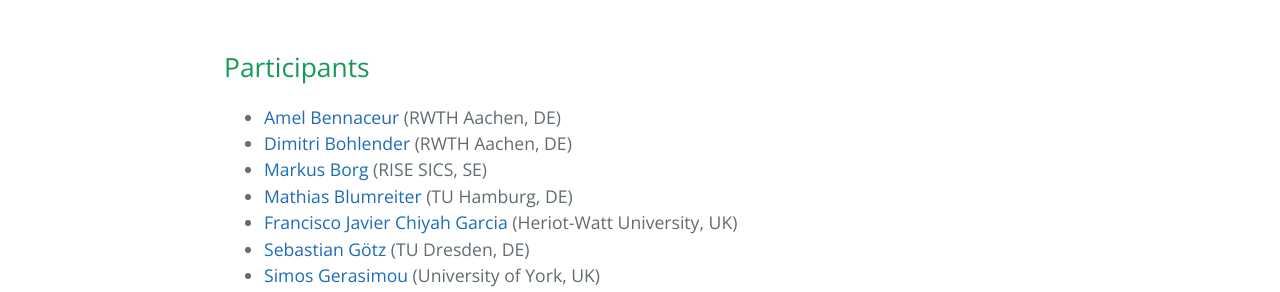
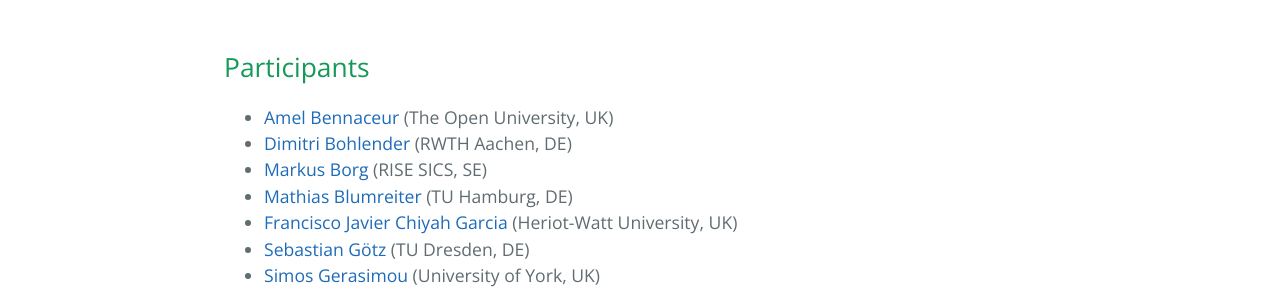
Before and after one commit to thomas-vogel/ES4CPS, a Jekyll site: the page built from participants.md, in a window 1280 px wide. Shown: the part 326-618 px from the top of the page. Built offline with Jekyll 4.4.1, drawn with Linux system fonts in a browser that asks for light colours.

Commit message:
Update participants.md

```diff
--- a/participants.md
+++ b/participants.md
@@ -7,7 +7,7 @@ permalink: /participants.html
 
 ## Participants
 
-* [Amel Bennaceur](http://www.open.ac.uk/people/ab33792){:target="_blank"} (RWTH Aachen, DE)
+* [Amel Bennaceur](http://www.open.ac.uk/people/ab33792){:target="_blank"} (The Open University, UK)
 * [Dimitri Bohlender](https://embedded.rwth-aachen.de/doku.php?id=lehrstuhl:mitarbeiter:bohlender){:target="_blank"} (RWTH Aachen, DE)
 * [Markus Borg](https://www.sics.se/people/markus-borg){:target="_blank"} (RISE SICS, SE)
 * [Mathias Blumreiter](https://www.tuhh.de/sts/institute/people/mathias-blumreiter.html){:target="_blank"} (TU Hamburg, DE)
```
